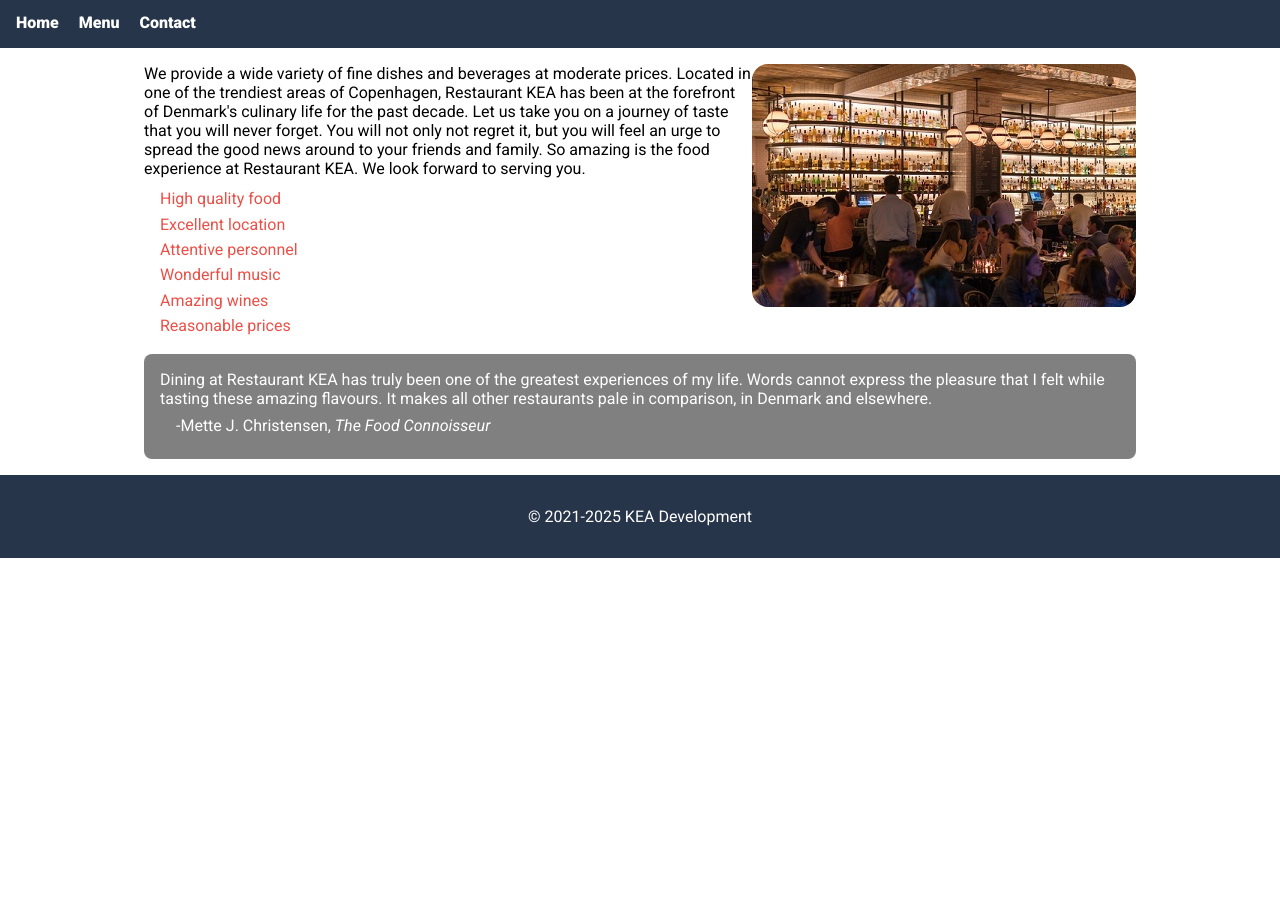
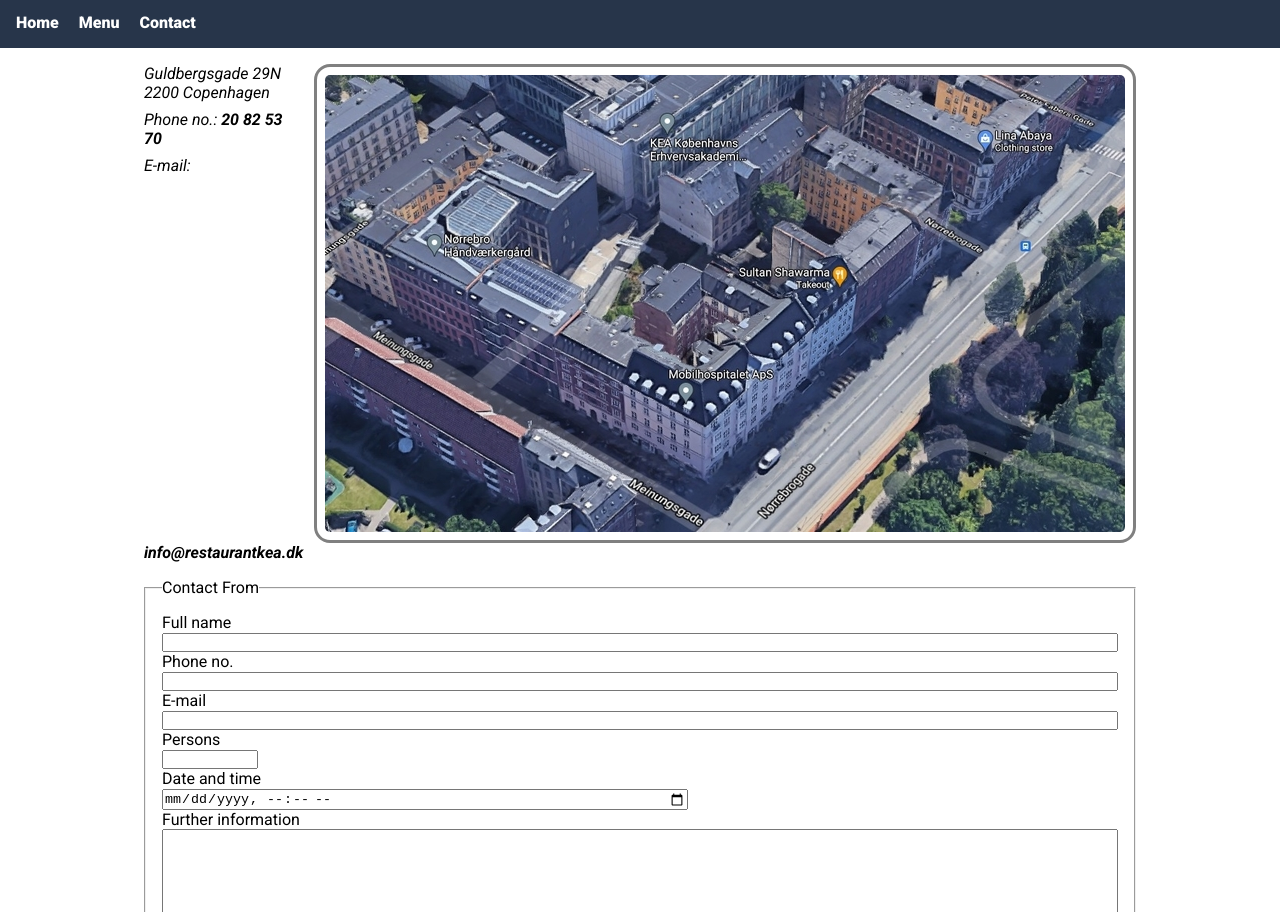
Before and after one commit to lydurh/wbf25_ux-css-resturant-spa, a plain HTML site: page index.html in a window 1280 px wide. Shown: the part 40-952 px from the top of the page. Before the commit the page ends 800 px from the top, so only its background shows below. Drawn offline with Linux system fonts and the light colour scheme; a web font is replaced by a local one.

Commit message:
inital commit v3

```diff
--- a/css/menu.css
+++ b/css/menu.css
@@ -34,13 +34,14 @@
         margin-bottom: 1rem;
       }
 
-      button {
+      .price {
         font-size: 1.2rem;
         font-weight: 700;
         color: var(--colorBgCard);
         border: 0.4rem solid var(--colorSecondary);
         border-radius: 0.5rem;
         padding: 0.3rem 0.5rem;
+        width: 60%;
         background-color: var(--colorMain);
       }
     }
--- a/index.html
+++ b/index.html
@@ -1,13 +1,14 @@
+
 <!DOCTYPE html>
 <html lang="en">
 
 <head>
   <meta charset="UTF-8" />
-  <meta name="viewport" content="width=device-width, initial-scale=1.0" />
-  <title>Home</title>
-  <link rel="stylesheet" href="css/styles.css">
+  <meta name="viewport" content="width=device-width, initial-scale=1.0" >
+  <title>Contact</title>
+  <link rel="stylesheet" href="css/styles.CSS">
   <link rel="stylesheet" href="css/variables.css">
-  <link rel="stylesheet" href="css/home.css">
+  <link rel="stylesheet" href="css/contact.css">
 </head>
 
 <body>
@@ -25,46 +26,63 @@
   </nav>
 
   <main>
-    <article>
-      <div>
-        <img src="assets/img/kea_restaurant.jpg" alt="KEA-Restaurant" />
-      </div>
-      <div>
-        <p>
-          We provide a wide variety of fine dishes and beverages at moderate
-          prices. Located in one of the trendiest areas of Copenhagen,
-          Restaurant KEA has been at the forefront of Denmark's culinary life
-          for the past decade. Let us take you on a journey of taste that you
-          will never forget. You will not only not regret it, but you will feel
-          an urge to spread the good news around to your friends and family. So
-          amazing is the food experience at Restaurant KEA. We look forward to
-          serving you.
-        </p>
-        <ul>
-          <li>High quality food</li>
-          <li>Excellent location</li>
-          <li>Attentive personnel</li>
-          <li>Wonderful music</li>
-          <li>Amazing wines</li>
-          <li>Reasonable prices</li>
-        </ul>
-      </div>
-    </article>
-    <aside>
-      <figure>
-        <blockquote>
-          <p>
-            Dining at Restaurant KEA has truly been one of the greatest
-            experiences of my life. Words cannot express the pleasure that I
-            felt while tasting these amazing flavours. It makes all other
-            restaurants pale in comparison, in Denmark and elsewhere.
-          </p>
-        </blockquote>
-        <figcaption> -Mette J. Christensen, <cite>The Food Connoisseur</cite></figcaption>
-    </aside>
+    <div id="wrapper">
+
+
+      <section>
+        <img src="assets/img/map.jpg" alt="kea Restaurant location">
+        <address>
+          <div>
+            <p>Guldbergsgade 29N</p>
+            <p>2200 Copenhagen</p>
+          </div>
+          <div>
+            <p>Phone no.: <strong> 20 82 53 70</strong></p>
+          </div>
+          <div>
+            <p>E-mail: <strong>info@restaurantkea.dk</strong></p>
+          </div>
+        </address>
+      </section>
+
+      <form>
+        <fieldset>
+          <legend>Contact From</legend>
+          <div>
+            <label for="txtName">Full name</label>
+            <input type="text" id="txtName" required/>
+          </div>
+          <div>
+            <label for="txtPhone">Phone no.</label>
+            <input type="text" id="txtPhone" required/>
+          </div>
+          <div>
+            <label for="txtEmail">E-mail</label>
+            <input type="email" id="txtEmail" required/>
+          </div>
+          <div id="nbrPeople">
+            <label for="nbrPerson">Persons</label>
+            <input type="number" id="nbrPerson" required/>
+
+          </div>
+          <div id="date-and-time">
+            <label for="dateTime">Date and time</label>
+            <input type="datetime-local" id="dateTime" required/>
+          </div>
+          <div id="txtComments">
+            <label for="txtComments">Further information</label>
+            <input type="text" id="txtComments" />
+          </div>
+          <div>
+            <button type="submit">Send</button>
+          </div>
+        </fieldset>
+      </form>
+
+    </div>
   </main>
   <footer>
-    <p>© 2021-2025 KEA Development</p>
+    <p>&copy; 2021-2025 KEA Development</p>
   </footer>
 </body>
 
```
Also changed, not shown: menu.html (+15 -14 lines).
